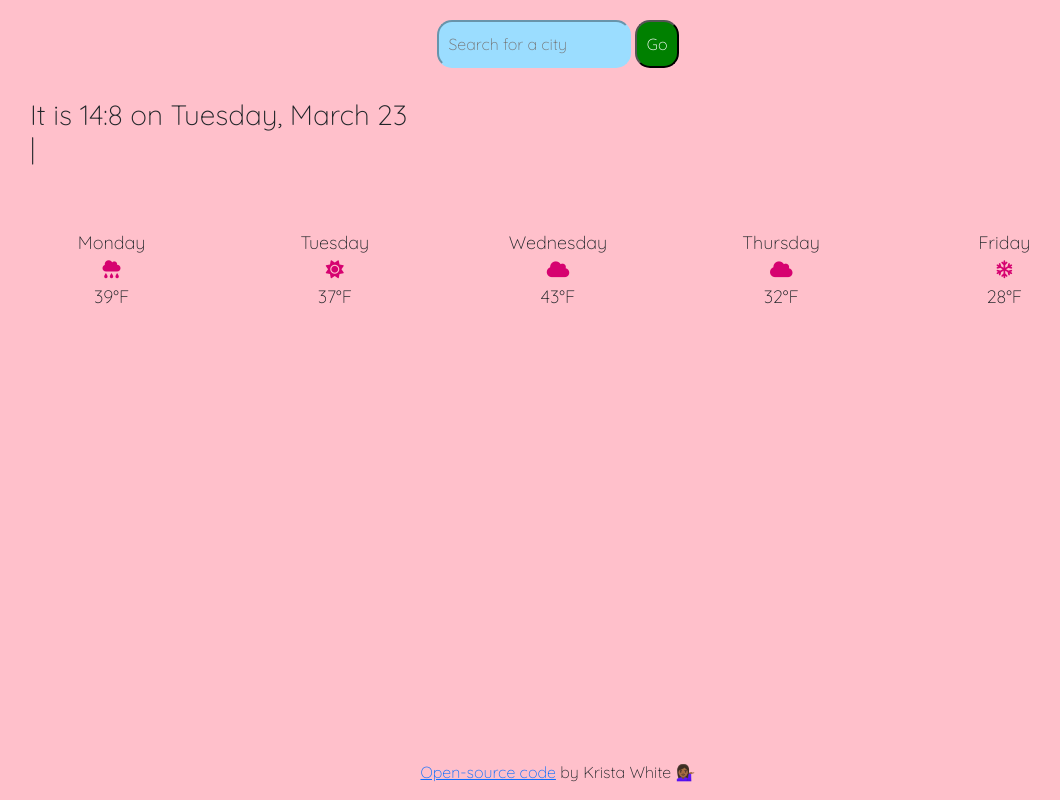
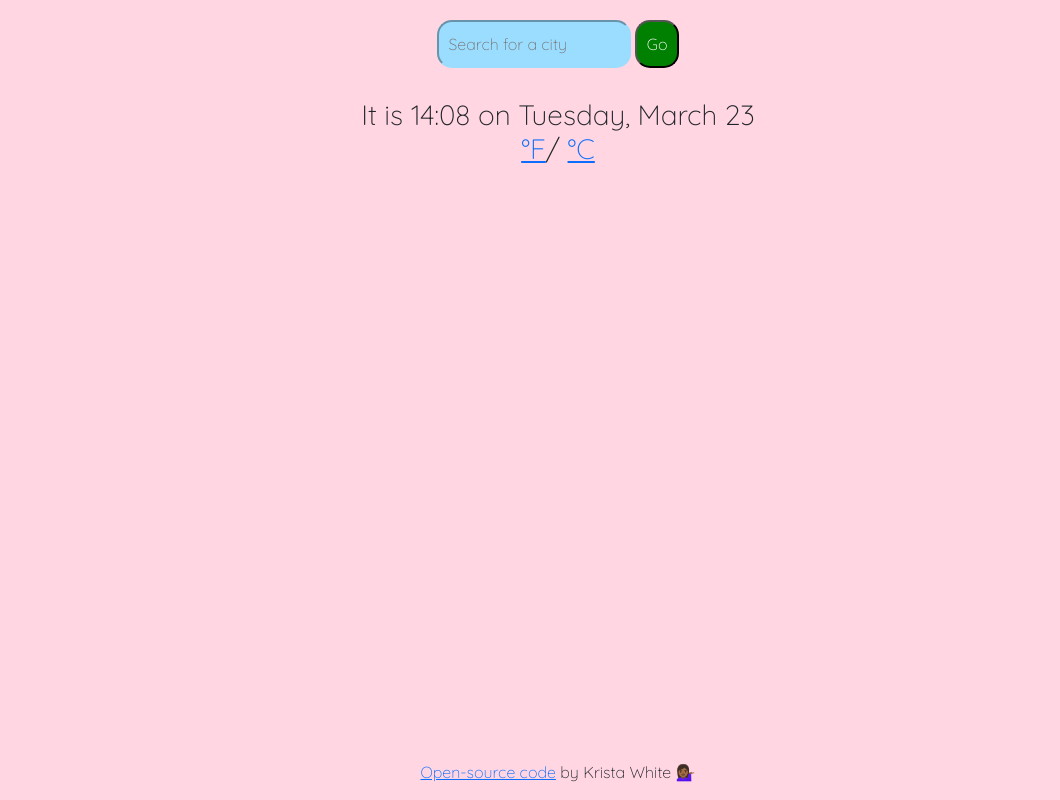
Before and after one commit to kikilani/weather-app, a plain HTML site: page index.html in a window 1280 px wide. Shown: the whole page, without its empty margins (82-1142 px from the left). Drawn offline with nearby package versions, Linux system fonts and the light colour scheme.

Commit message:
Format time

```diff
--- a/index.html
+++ b/index.html
@@ -22,31 +22,15 @@
         <h3>
             <div class="current-city"></div>
             <div class ="current-time"></div>
-            <div class ="current-temp"></div>
-            <span class= "high-temp"></span>
-            <span class="low-temp">|</span>
+            <span class ="current-temp"></span>
+            <span class = "degrees"></span>
+                <a href="#" id="fahrenheit-link">°F</a>/
+                <a href="#" id="celsius-link">°C</a>
+           </span>
+
             <div class="weather-description"></div>
             <img src="" class="large-icon" />
         </h3>
-        <div class="container">
-            <div class="row row-cols-5">
-                <div class="col" id ="day1">Monday</div>
-                <div class="col" id ="day2">Tuesday</div>
-                <div class="col" id ="day3">Wednesday</div>
-                <div class="col" id = "day4">Thursday</div>
-                <div class="col" id ="day5">Friday</div>
-                <div class="col"><i class="fas fa-cloud-rain"></i></div>
-                <div class="col"><i class="fas fa-sun"></i></div>
-                <div class="col"><i class="fas fa-cloud"></i></div>
-                <div class="col"><i class="fas fa-cloud"></i></div>
-                <div class="col"><i class="far fa-snowflake"></i></div>
-                <div class="col" id ="temp1">39°F</div>
-                <div class="col" id = "temp2">37°F</div>
-                <div class="col" id ="temp3">43°F</div>
-                <div class="col" id = "temp4">32°F</div>
-                <div class="col" id = "temp5">28°F</div>
-            </div>
-        </div>
         <footer>
             <p>
             <a href="https://github.com/kikilani/weather-app" target="_blank">Open-source code</a> by Krista White 💁🏾‍♀️
--- a/src/index.js
+++ b/src/index.js
@@ -19,19 +19,16 @@ let months = [
   "Nov",
   "Dec"
 ];
+if (minutes < 10){
+  minutes =`0${minutes}`
+}
 let month = months[now.getMonth()];
 currentTime.innerHTML = `It is ${hours}:${minutes} on ${day}, ${month} ${date}`;
 
 function getTemperature(response){
 let temperature = Math.round(response.data.main.temp);
-let maxTemp = Math.round(response.data.main.temp_max);
-let minTemp = Math.round(response.data.main.temp_min);
 let currentTemperature = document.querySelector(".current-temp");
-currentTemperature.innerHTML = `${temperature}°F`
-let highTemp = document.querySelector(".high-temp");
-highTemp.innerHTML =`H ${maxTemp}°F |`
-let lowTemp = document.querySelector(".low-temp");
-lowTemp.innerHTML = `L ${minTemp}°F`
+currentTemperature.innerHTML = `${temperature}`
 let weather = response.data.weather[0].description;
 let weatherDescription = document.querySelector(".weather-description");
 weatherDescription.innerHTML =`${weather}`;
@@ -40,9 +37,9 @@ weatherIcon.setAttribute(
     "src",
     `http://openweathermap.org/img/wn/${response.data.weather[0].icon}@2x.png`
   );
+}
 
 
-}
 function citySearch(event){
     event.preventDefault();
     let cityInput = document.querySelector(".search");
@@ -53,5 +50,6 @@ let apiKey=`d8cb484f7bb8a25ccc8f43355441ee5f`;
 let apiUrl = `https://api.openweathermap.org/data/2.5/weather?q=${cityInput.value}&units=${unit}&appid=${apiKey}`;
  axios.get(apiUrl).then(getTemperature);
 }
+
 let submitSearch = document.querySelector(".city");
-submitSearch.addEventListener("submit", citySearch)
+submitSearch.addEventListener("submit", citySearch);
--- a/src/styles.css
+++ b/src/styles.css
@@ -1,18 +1,17 @@
 body {
   font-family: "Quicksand", sans-serif;
-  background-color: pink;
+  background-color: #ffd6e2;
 }
 h3 {
   margin: 30px;
+  text-align: center;
 }
 form {
   margin-top: 20px;
   text-align: center;
 }
-i {
-  color: #d60270;
-}
-footer{
+
+footer {
   position: absolute;
   right: 0;
   bottom: 0;
@@ -35,11 +34,6 @@ footer{
 }
 .large-icon {
   font-size: 60px;
-  color: #d60270;
-}
-.col {
-  text-align: center;
-  font-size: 18px;
 }
 .weather-description {
   text-transform: capitalize;
```
